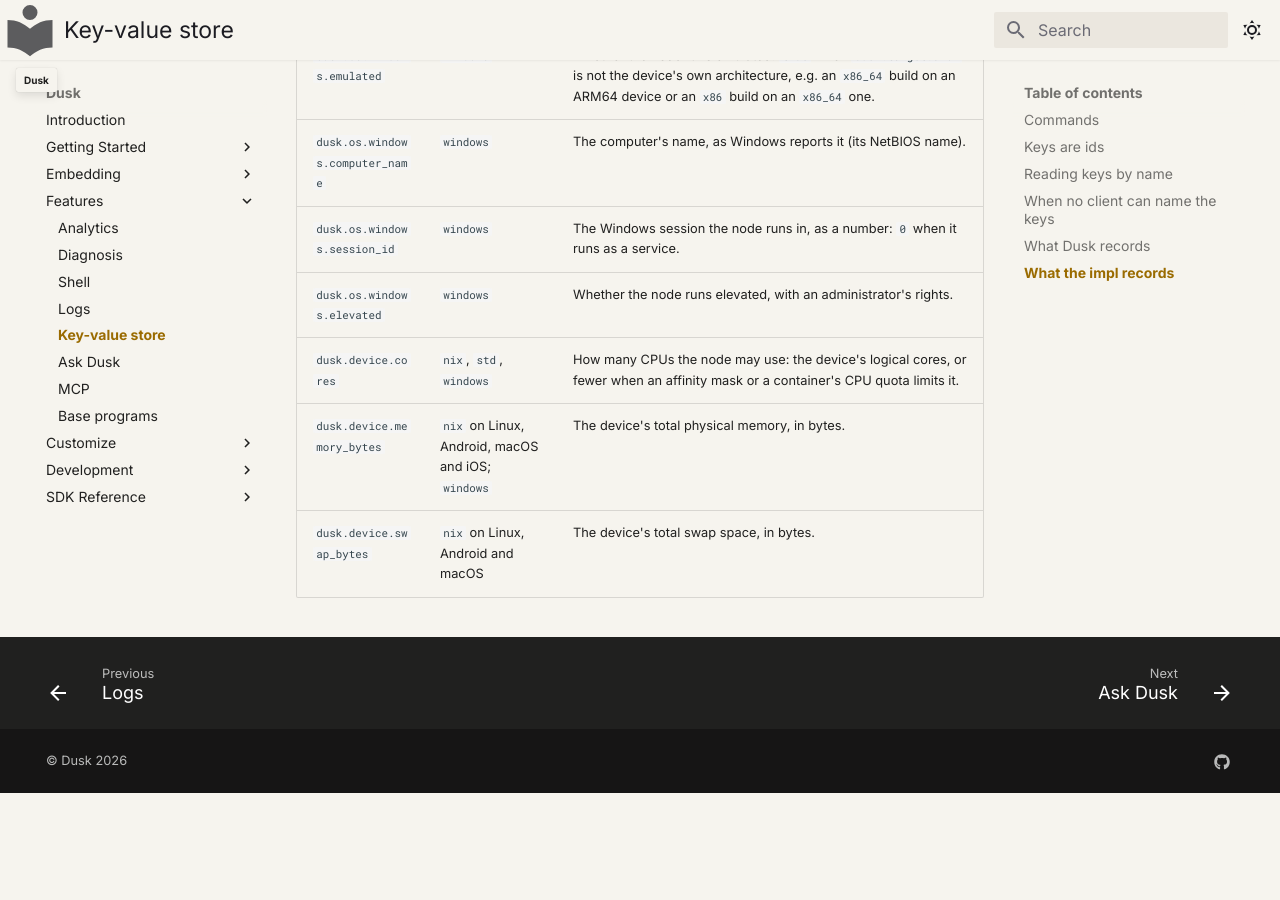
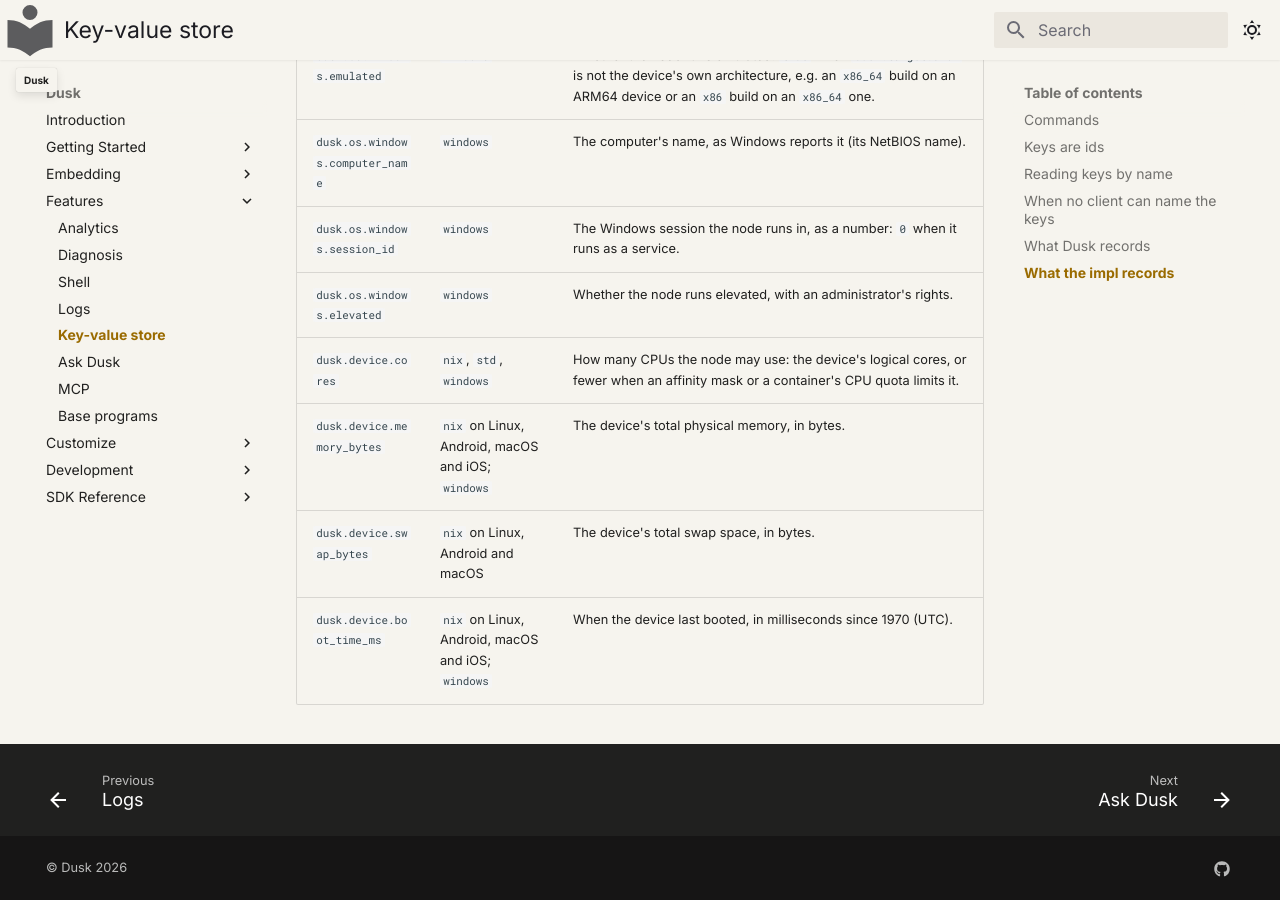
Before and after one commit to tomerze/dusk, an MkDocs documentation site: the page built from docs/docs/features/kvs.md, in a window 1280 px wide and 900 px high, scrolled down 7468 px. Built offline with MkDocs 1.6.1 and Material for MkDocs 9.7.7, drawn with Linux system fonts in a browser that asks for light colours; comment, search, counter and statistics services are not loaded; before the commit the page ends 8261 px from its top, so only the background shows below that.

Commit message:
Update docs for the device's boot time in the kvs
The impl table gains dusk.device.boot_time_ms, when the device last booted, in milliseconds since 1970 (UTC), written by the nix impl on Linux, Android, macOS and iOS and by the windows impl.

```diff
--- a/docs/docs/features/kvs.md
+++ b/docs/docs/features/kvs.md
@@ -205,3 +205,4 @@
 | `dusk.device.cores` | `nix`, `std`, `windows` | How many CPUs the node may use: the device's logical cores, or fewer when an affinity mask or a container's CPU quota limits it. |
 | `dusk.device.memory_bytes` | `nix` on Linux, Android, macOS and iOS; `windows` | The device's total physical memory, in bytes. |
 | `dusk.device.swap_bytes` | `nix` on Linux, Android and macOS | The device's total swap space, in bytes. |
+| `dusk.device.boot_time_ms` | `nix` on Linux, Android, macOS and iOS; `windows` | When the device last booted, in milliseconds since 1970 (UTC). |
```
